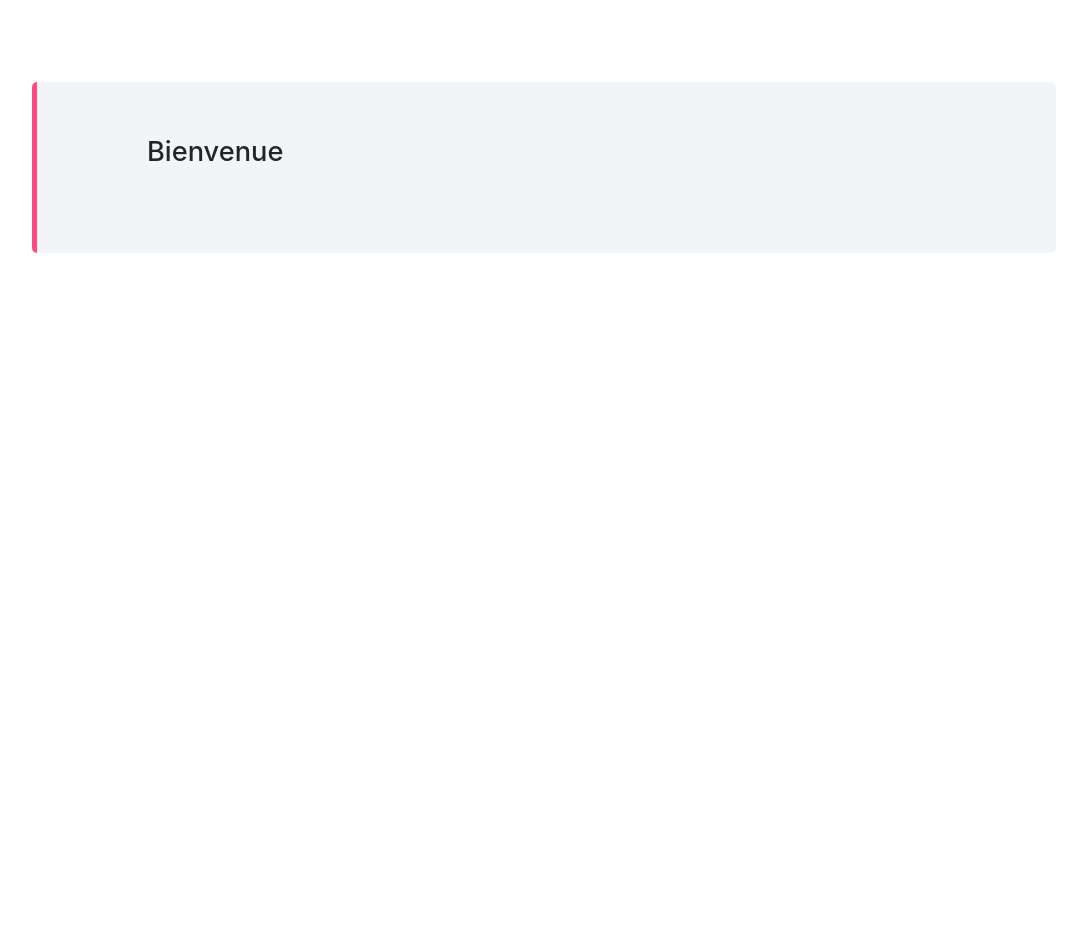
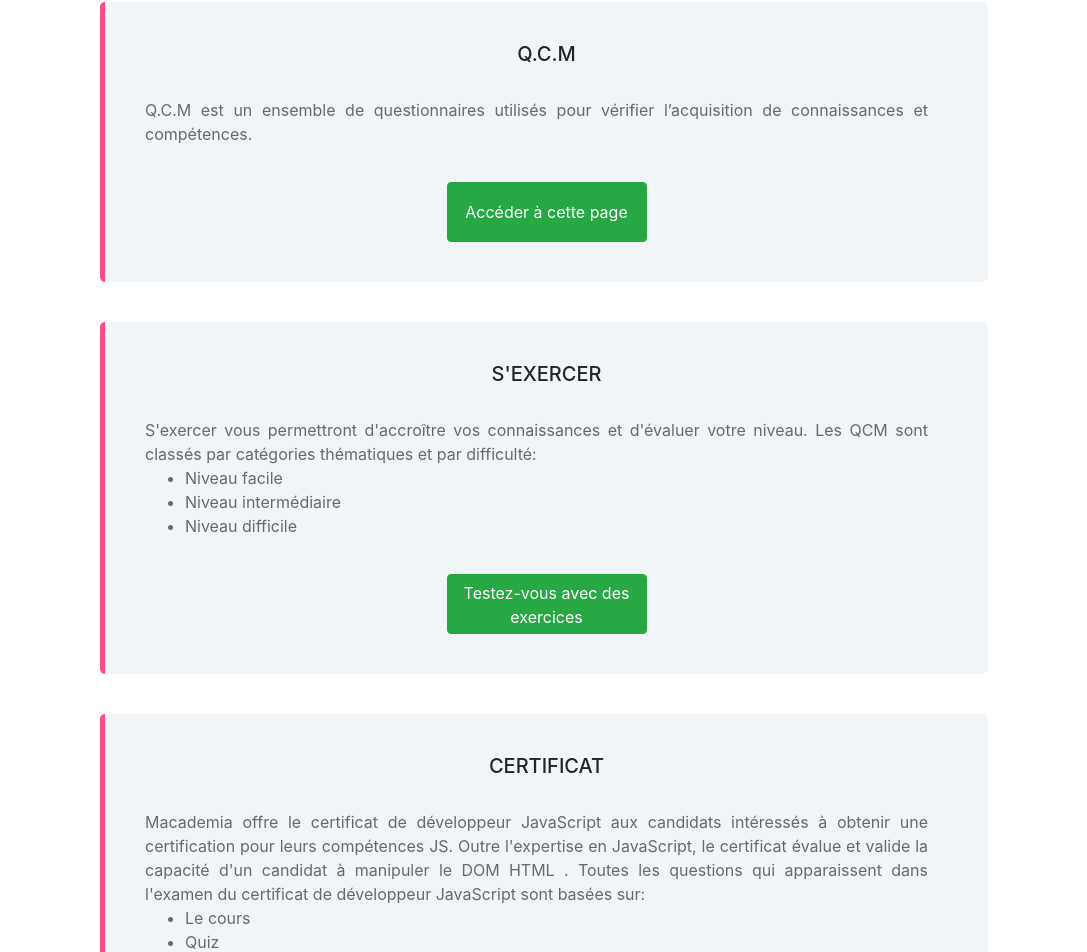
Before and after one commit to QuizzMacademia/Quizz, a React (Create React App) app in the folder FrontEnd/: page /Accueil in a window 1280 px wide. Shown: the part 70-1022 px from the top of the page, without its empty margins (96-1183 px from the left). Before the commit the page ends 800 px from the top, so only its background shows below. Built offline with nearby package versions, Linux system fonts and the light colour scheme.

Commit message:
creation de la page Home

```diff
--- a/FrontEnd/src/components/accueil/Accueil.jsx
+++ b/FrontEnd/src/components/accueil/Accueil.jsx
@@ -5,17 +5,14 @@ import Training from "./Training";
 import Menu from "./menu";
 import {Switch} from "react-router";
 import Certificat from "./certificat";
+import Home from "./home";
 
 const Accueil = () => {
     return (
         <div>
             <Menu/>
             <Switch>
-                <Route exact path='/Accueil' render={() => <Fragment>
-                                                                <div className="question">
-                                                                    <h4>Bienvenue </h4>
-                                                                </div>
-                                                            </Fragment>}/>
+                <Route exact path='/Accueil' component ={Home}/>
                 <Route exact path='/Accueil/Entainement' component={Training}/>
                 <Route exact path='/Accueil/QCM' render={() => <h1> Q C M</h1>}/>
                 <Route exact path='/Accueil/Certificat' component={Certificat}/>
--- a/FrontEnd/src/components/accueil/accueil.css
+++ b/FrontEnd/src/components/accueil/accueil.css
@@ -14,3 +14,9 @@
     background-color: dimgrey;
     color: #3f3647;
 }
+.container{
+    display: flex;
+    flex-direction: row;
+    flex-wrap: wrap;
+    justify-content: space-between;
+}
--- /dev/null
+++ b/FrontEnd/src/components/accueil/home.jsx
@@ -0,0 +1,56 @@
+import React, {Fragment} from "react";
+import './accueil.css'
+import {Card} from 'react-bootstrap';
+import Button from "react-bootstrap/Button";
+
+
+
+const Home = () => (
+           <div className={"container"}>
+               <div className="question" style={{ margin: '20px auto', width:"80%" , padding:"20px "}}>
+                   <Card.Body>
+                       <Card.Title> Q.C.M </Card.Title>
+
+                       <Card.Text style={{color:'dimgrey', paddingTop:'20px', paddingRight:"20px"}}>
+                            Q.C.M est un ensemble de questionnaires utilisés pour vérifier l’acquisition de connaissances et compétences.
+                       </Card.Text>
+                       <Card.Link href="/Accueil/QCM"><Button style={{height:"60px", width:"200px", marginTop:"20px"}} variant="success">Accéder à cette page</Button></Card.Link>
+
+                   </Card.Body>
+               </div>
+               <div className="question" style={{margin: '20px auto', width:"80%", padding:"20px "}}>
+                   <Card.Body>
+                       <Card.Title>S'EXERCER</Card.Title>
+
+                       <Card.Text style={{color:'dimgrey', paddingTop:'20px', paddingRight:"20px"}} >
+                           S'exercer vous permettront d'accroître vos connaissances et d'évaluer votre niveau. Les QCM sont classés par catégories thématiques et par difficulté:
+                            <ul>
+                                <li >Niveau facile</li>
+                                <li >Niveau intermédiaire</li>
+                                <li >Niveau difficile</li>
+                            </ul>
+                       </Card.Text>
+                       <Card.Link href="/Accueil/Entainement"><Button variant="success" style={{height:"60px", width:"200px", marginTop:"20px"}}>Testez-vous avec des exercices</Button></Card.Link>
+
+                   </Card.Body>
+               </div>
+               <div className="question" style={{ margin: '20px auto' , width:"80%", padding:"20px "}}>
+                   <Card.Body>
+                       <Card.Title>CERTIFICAT</Card.Title>
+
+                       <Card.Text style={{color:'dimgrey', paddingTop:'20px', paddingRight:"20px"}}>
+                          Macademia offre le certificat de développeur JavaScript aux candidats intéressés à obtenir une certification pour leurs compétences JS. Outre l'expertise en JavaScript,
+                           le certificat évalue et valide la capacité d'un candidat à manipuler le DOM HTML .
+                           Toutes les questions qui apparaissent dans l'examen du certificat de développeur JavaScript sont basées sur:
+                           <ul>
+                               <li>Le cours</li>
+                               <li>Quiz</li>
+                           </ul>
+                       </Card.Text>
+                       <Card.Link href="/Accueil/Certificat"><Button style={{height:"60px", width:"200px", marginTop:"20px"}} variant="success">Obtenir une certification</Button></Card.Link>
+
+                   </Card.Body>
+               </div>
+            </div>
+    );
+export default Home;
```
Also changed, not shown: 1 other file (tests, documents, lock files or other folders).
